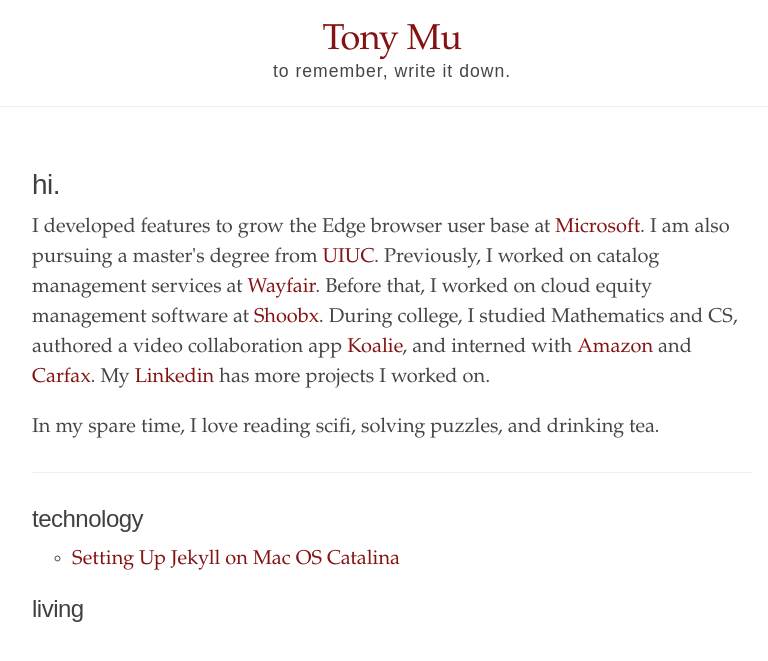
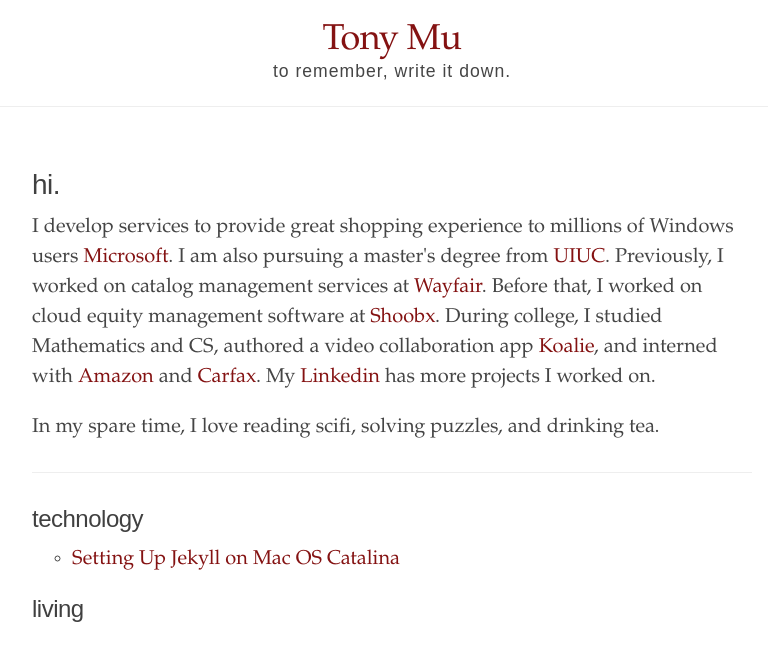
Before and after one commit to tonymuu/tonymuu.github.io, a Jekyll site: the page built from index.html, in a window 1280 px wide. Shown: the top 661 px of the page, without its empty margins (248-1016 px from the left). Built offline with Jekyll 4.4.1, drawn with Linux system fonts in a browser that asks for light colours.

Commit message:
update job description

```diff
--- a/index.html
+++ b/index.html
@@ -6,7 +6,7 @@
   <h1>hi.</h1>
 
 <p>
-  I developed features to grow the Edge browser user base at <a href="https://www.microsoft.com/en-us/about/" target="_blank">Microsoft</a>. I am also pursuing a master's degree from <a href="https://cs.illinois.edu/academics/graduate/professional-mcs/online-master-computer-science" target="_blank">UIUC</a>. Previously, I worked on catalog management services at <a href="https://www.aboutwayfair.com/" target="_blank">Wayfair</a>. Before that, I worked on cloud equity management software at <a href="https://www.shoobx.com/about/our-company/" target="_blank">Shoobx</a>. During college, I studied Mathematics and CS, authored a video collaboration app <a href="https://apps.apple.com/us/app/koalie/id1479634971" target="_blank">Koalie</a>, and interned with <a href="https://www.aboutamazon.com/" target="_blank">Amazon</a> and <a href="https://www.carfax.com/company/about" target="_blank">Carfax</a>. My <a href="https://www.linkedin.com/in/tonymu/" target="_blank">Linkedin</a> has more projects I worked on.
+  I develop services to provide great shopping experience to millions of Windows users <a href="https://www.microsoft.com/en-us/about/" target="_blank">Microsoft</a>. I am also pursuing a master's degree from <a href="https://cs.illinois.edu/academics/graduate/professional-mcs/online-master-computer-science" target="_blank">UIUC</a>. Previously, I worked on catalog management services at <a href="https://www.aboutwayfair.com/" target="_blank">Wayfair</a>. Before that, I worked on cloud equity management software at <a href="https://www.shoobx.com/about/our-company/" target="_blank">Shoobx</a>. During college, I studied Mathematics and CS, authored a video collaboration app <a href="https://apps.apple.com/us/app/koalie/id1479634971" target="_blank">Koalie</a>, and interned with <a href="https://www.aboutamazon.com/" target="_blank">Amazon</a> and <a href="https://www.carfax.com/company/about" target="_blank">Carfax</a>. My <a href="https://www.linkedin.com/in/tonymu/" target="_blank">Linkedin</a> has more projects I worked on.
 </p>
 <p>
   In my spare time, I love reading scifi, solving puzzles, and drinking tea.
```
